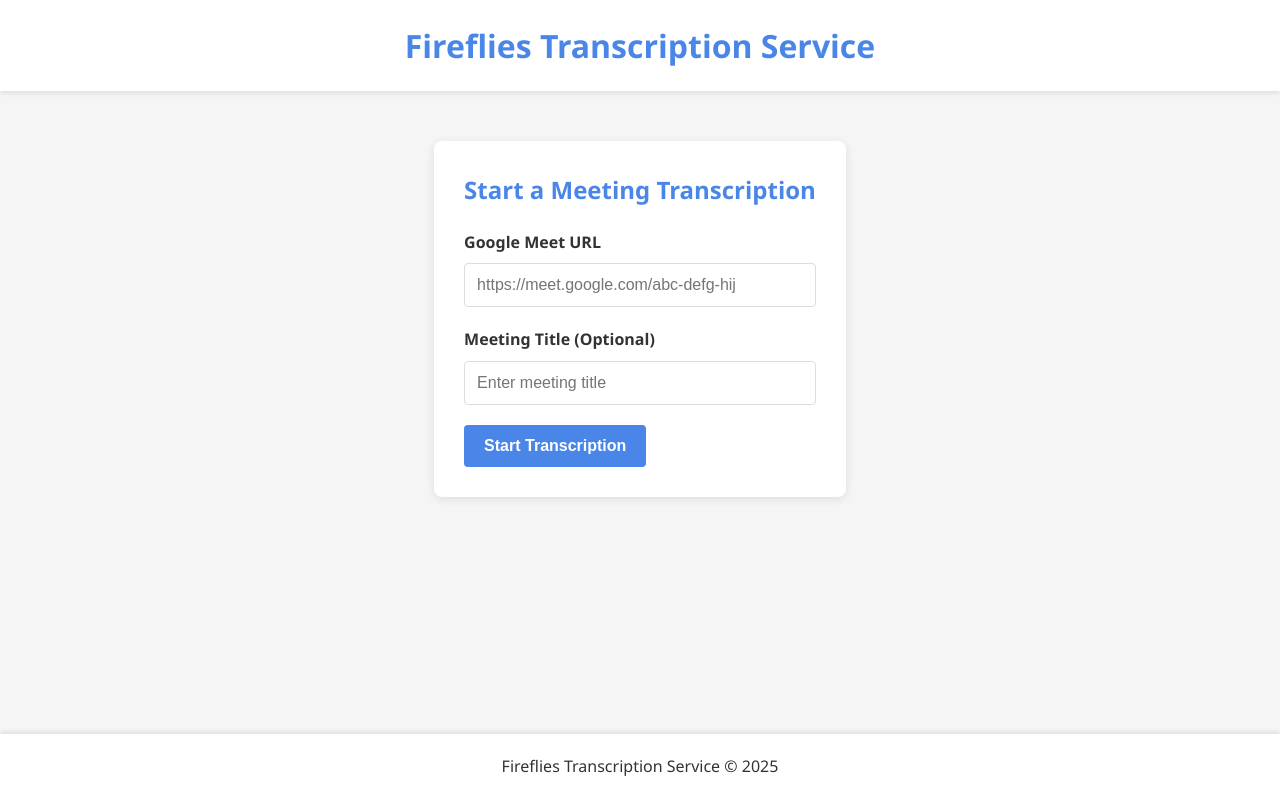
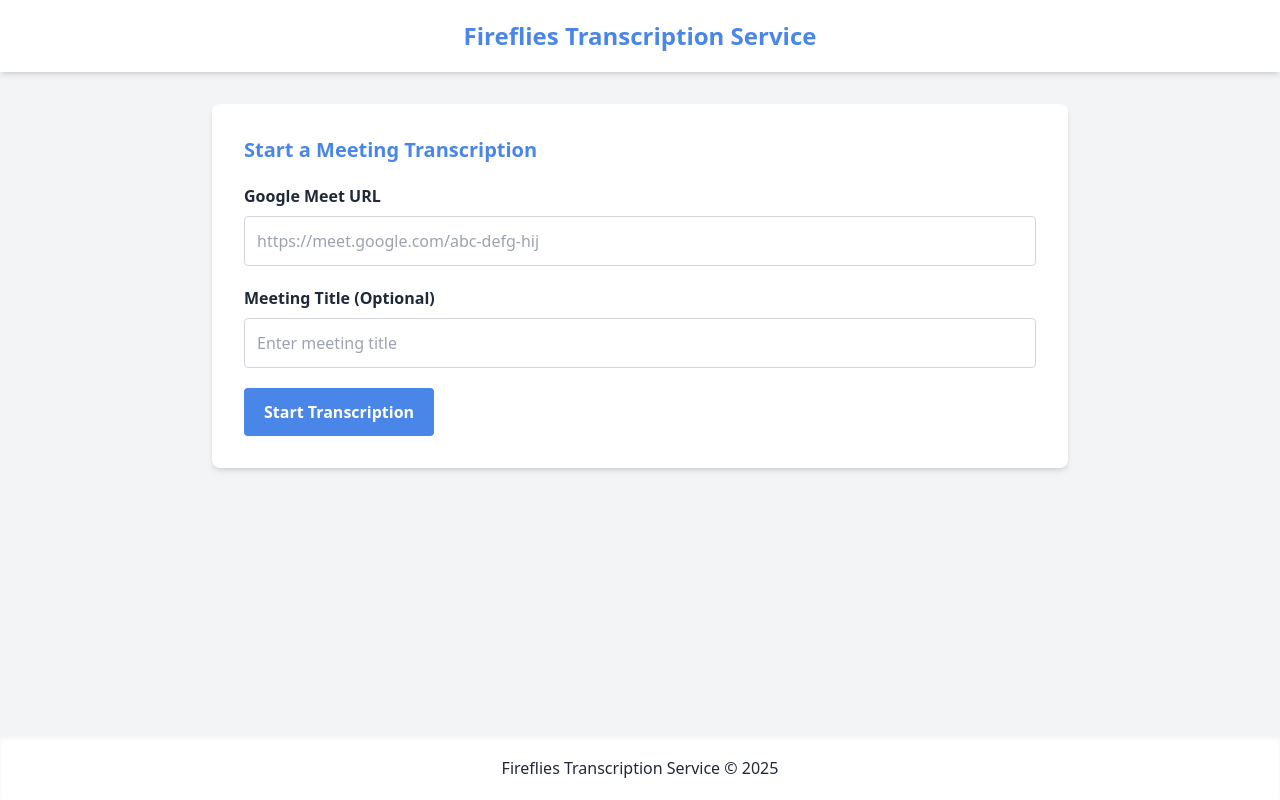
Before and after one commit to hculap/decode-poc-module-2, a Flask app: page / in a window 1280 px wide. Run offline with Flask 3, Linux system fonts and the light colour scheme; some libraries are stand-ins or nearby versions.

Commit message:
Refine JS app

```diff
--- a/app/templates/index.html
+++ b/app/templates/index.html
@@ -4,453 +4,216 @@
     <meta charset="UTF-8">
     <meta name="viewport" content="width=device-width, initial-scale=1.0">
     <title>Fireflies Transcription Service</title>
-    <style>
-        :root {
-            --primary-color: #4a86e8;
-            --secondary-color: #6d9eeb;
-            --accent-color: #3c78d8;
-            --text-color: #333;
-            --light-gray: #f5f5f5;
-            --border-color: #ddd;
-            --success-color: #4caf50;
-            --warning-color: #ffa000;
-            --info-color: #03a9f4;
-            --error-color: #f44336;
+    <script src="https://cdn.tailwindcss.com"></script>
+    <script>
+        tailwind.config = {
+            theme: {
+                extend: {
+                    colors: {
+                        primary: '#4a86e8',
+                        secondary: '#6d9eeb',
+                        accent: '#3c78d8',
+                        success: '#4caf50',
+                        warning: '#ffa000',
+                        info: '#03a9f4',
+                        error: '#f44336'
+                    }
+                }
+            }
         }
-
-        * {
-            box-sizing: border-box;
-            margin: 0;
-            padding: 0;
-        }
-
-        body {
-            font-family: 'Segoe UI', Tahoma, Geneva, Verdana, sans-serif;
-            line-height: 1.6;
-            color: var(--text-color);
-            background-color: var(--light-gray);
-            display: flex;
-            flex-direction: column;
-            min-height: 100vh;
-        }
-
-        .container {
-            max-width: 900px;
-            margin: 0 auto;
-            padding: 20px;
-            flex: 1;
-        }
-
-        header {
-            background-color: white;
-            box-shadow: 0 2px 5px rgba(0, 0, 0, 0.1);
-            padding: 20px 0;
-            margin-bottom: 30px;
-        }
-
-        header h1 {
-            text-align: center;
-            color: var(--primary-color);
-        }
-
-        .screen {
-            display: none;
-            background-color: white;
-            border-radius: 8px;
-            box-shadow: 0 2px 10px rgba(0, 0, 0, 0.1);
-            padding: 30px;
-        }
-
-        .active {
-            display: block;
-        }
-
-        h2 {
-            margin-bottom: 20px;
-            color: var(--primary-color);
-        }
-
-        .form-group {
-            margin-bottom: 20px;
-        }
-
-        label {
-            display: block;
-            margin-bottom: 8px;
-            font-weight: 600;
-        }
-
-        input, textarea {
-            width: 100%;
-            padding: 12px;
-            border: 1px solid var(--border-color);
-            border-radius: 4px;
-            font-size: 16px;
-        }
-
-        input:focus, textarea:focus {
-            outline: none;
-            border-color: var(--primary-color);
-            box-shadow: 0 0 0 2px rgba(74, 134, 232, 0.2);
-        }
-
-        button {
-            background-color: var(--primary-color);
-            color: white;
-            border: none;
-            padding: 12px 20px;
-            border-radius: 4px;
-            cursor: pointer;
-            font-size: 16px;
-            font-weight: 600;
-            transition: background-color 0.2s;
-        }
-
-        button:hover {
-            background-color: var(--accent-color);
-        }
-
-        .loading {
-            text-align: center;
-            padding: 40px 0;
-        }
-
-        .loading-animation {
-            display: inline-block;
-            width: 80px;
-            height: 80px;
-            margin-bottom: 20px;
-        }
-
-        .loading-animation:after {
-            content: " ";
-            display: block;
-            width: 64px;
-            height: 64px;
-            margin: 8px;
-            border-radius: 50%;
-            border: 6px solid var(--primary-color);
-            border-color: var(--primary-color) transparent var(--primary-color) transparent;
-            animation: loading-animation 1.2s linear infinite;
-        }
-
-        @keyframes loading-animation {
-            0% { transform: rotate(0deg); }
-            100% { transform: rotate(360deg); }
-        }
-
-        .transcript-container {
-            max-height: 500px;
-            overflow-y: auto;
-            padding: 15px;
-            border: 1px solid var(--border-color);
-            border-radius: 4px;
-            background-color: var(--light-gray);
-            margin-bottom: 20px;
-            white-space: pre-line;
-        }
-
-        .transcript-line {
-            margin-bottom: 10px;
-        }
-
-        .transcript-speaker {
-            font-weight: bold;
-            color: var(--primary-color);
-        }
-
-        .speaker-text {
-            color: var(--text-color);
-        }
-
-        .error-message {
-            background-color: #ffebee;
-            color: #c62828;
-            padding: 10px;
-            border-radius: 4px;
-            margin-bottom: 20px;
-            display: none;
-        }
-
-        .meeting-details {
-            background-color: var(--light-gray);
-            padding: 15px;
-            border-radius: 4px;
-            margin-bottom: 20px;
-        }
-
-        .meeting-details p {
-            margin-bottom: 8px;
-        }
-
-        .button-group {
-            display: flex;
-            gap: 10px;
-        }
-
-        footer {
-            text-align: center;
-            padding: 20px;
-            background-color: white;
-            box-shadow: 0 -2px 5px rgba(0, 0, 0, 0.1);
-            margin-top: 30px;
-        }
-
-        .status-indicator {
-            display: inline-block;
-            width: 12px;
-            height: 12px;
-            border-radius: 50%;
-            margin-right: 8px;
-        }
-
-        .status-pending {
-            background-color: var(--warning-color);
-        }
-
-        .status-complete {
-            background-color: var(--success-color);
-        }
-
-        .notification {
-            position: fixed;
-            top: 20px;
-            right: 20px;
-            padding: 15px 20px;
-            background-color: #4caf50;
-            color: white;
-            border-radius: 4px;
-            box-shadow: 0 2px 10px rgba(0, 0, 0, 0.2);
-            opacity: 0;
-            transition: opacity 0.3s ease;
-            z-index: 1000;
-        }
-
-        .notification.show {
-            opacity: 1;
-        }
-
-        /* Styles for meeting list */
-        .meeting-list-container {
-            margin-bottom: 20px;
-            max-height: 500px;
-            overflow-y: auto;
-        }
-
-        .meeting-card {
-            background-color: white;
-            border: 1px solid var(--border-color);
-            border-radius: 4px;
-            padding: 15px;
-            margin-bottom: 15px;
-            transition: transform 0.2s, box-shadow 0.2s;
-            cursor: pointer;
-            position: relative;
-        }
-
-        .meeting-card:hover {
-            transform: translateY(-2px);
-            box-shadow: 0 4px 8px rgba(0, 0, 0, 0.1);
-        }
-
-        .meeting-card h3 {
-            margin-bottom: 10px;
-            color: var(--primary-color);
-        }
-
-        .meeting-card p {
-            margin-bottom: 5px;
-        }
-
-        .meeting-status {
-            display: inline-block;
-            padding: 3px 8px;
-            border-radius: 12px;
-            font-size: 12px;
-            font-weight: 600;
-            margin-left: 10px;
-        }
-
-        .status-completed {
-            background-color: #e8f5e9;
-            color: #2e7d32;
-        }
-
-        .status-pending {
-            background-color: #fff8e1;
-            color: #f57f17;
-        }
-
-        /* Status summary styles */
-        .status-summary {
-            display: flex;
-            justify-content: space-between;
-            margin-bottom: 15px;
-            background: white;
-            padding: 10px 15px;
-            border-radius: 4px;
-            box-shadow: 0 1px 3px rgba(0,0,0,0.1);
-            flex-wrap: wrap;
-        }
-
-        .status-summary-item {
-            display: flex;
-            align-items: center;
-            margin-right: 15px;
-            margin-bottom: 5px;
-        }
-
-        .status-count {
-            font-weight: bold;
-            margin-right: 5px;
-        }
-
-        .filter-controls {
-            display: flex;
-            gap: 10px;
-            margin-bottom: 15px;
-            flex-wrap: wrap;
-        }
-
-        .filter-button {
-            padding: 6px 12px;
-            border-radius: 20px;
-            border: 1px solid var(--border-color);
-            background: white;
-            color: #333;
-            cursor: pointer;
-            font-size: 14px;
-            transition: all 0.2s;
-        }
-
-        .filter-button:hover {
-            box-shadow: 0 2px 5px rgba(0,0,0,0.1);
-        }
-
-        .filter-button.active {
-            background-color: var(--primary-color);
-            color: white;
-            border-color: var(--primary-color);
-        }
-
-        .status-badge {
-            position: absolute;
-            top: 10px;
-            right: 10px;
-            padding: 3px 8px;
-            border-radius: 12px;
-            font-size: 12px;
-            font-weight: 600;
-        }
-    </style>
+    </script>
 </head>
-<body>
-    <header>
-        <h1>Fireflies Transcription Service</h1>
+<body class="flex flex-col min-h-screen bg-gray-100 text-gray-800 font-sans">
+    <header class="bg-white shadow-md py-5 mb-8">
+        <h1 class="text-center text-primary font-bold text-2xl">Fireflies Transcription Service</h1>
     </header>
 
-    <div class="container">
+    <div class="container max-w-4xl mx-auto px-5 flex-grow">
         <!-- Error message display -->
-        <div id="errorMessage" class="error-message"></div>
+        <div id="errorMessage" class="hidden bg-red-50 text-red-800 p-3 rounded mb-5"></div>
 
         <!-- Initial Loading Screen -->
-        <div id="loaderScreen" class="screen active">
-            <div class="loading">
-                <div class="loading-animation"></div>
-                <p>Loading project data...</p>
+        <div id="loaderScreen" class="screen bg-white rounded-lg shadow-md p-8 active">
+            <div class="text-center py-10">
+                <div class="inline-block w-20 h-20 mb-5 relative">
+                    <div class="absolute w-16 h-16 border-4 border-primary border-t-transparent rounded-full animate-spin"></div>
+                </div>
+                <p class="mb-2">Loading project data...</p>
                 <p>Please wait while we retrieve your meeting information.</p>
             </div>
         </div>
 
         <!-- Meeting List Screen -->
-        <div id="meetingListScreen" class="screen">
-            <h2>Project Meetings</h2>
-            <div class="meeting-details">
-                <p><strong>Project ID:</strong> <span id="listProjectId"></span></p>
+        <div id="meetingListScreen" class="screen bg-white rounded-lg shadow-md p-8">
+            <h2 class="text-xl text-primary font-bold mb-5">Project Meetings</h2>
+            <div class="bg-gray-100 p-4 rounded mb-5">
+                <p><span class="font-semibold">Project ID:</span> <span id="listProjectId"></span></p>
             </div>
 
             <!-- Status Summary Section -->
-            <div class="status-summary" id="statusSummary">
+            <div class="flex justify-between mb-4 bg-white p-3 rounded shadow-sm flex-wrap" id="statusSummary">
                 <!-- Status counts will be populated here -->
             </div>
 
             <!-- Filter Controls -->
-            <div class="filter-controls" id="filterControls">
-                <button class="filter-button active" data-filter="all">All Meetings</button>
-                <button class="filter-button" data-filter="completed">Completed</button>
-                <button class="filter-button" data-filter="pending">Pending</button>
+            <div class="flex gap-3 mb-4 flex-wrap" id="filterControls">
+                <button class="filter-button px-3 py-1.5 rounded-full border border-gray-300 bg-white text-gray-800 text-sm transition-all hover:shadow-sm active" data-filter="all">All Meetings</button>
+                <button class="filter-button px-3 py-1.5 rounded-full border border-gray-300 bg-white text-gray-800 text-sm transition-all hover:shadow-sm" data-filter="completed">Completed</button>
+                <button class="filter-button px-3 py-1.5 rounded-full border border-gray-300 bg-white text-gray-800 text-sm transition-all hover:shadow-sm" data-filter="pending">Pending</button>
             </div>
 
-            <div id="meetingsList" class="meeting-list-container">
+            <div id="meetingsList" class="mb-5 max-h-96 overflow-y-auto">
                 <!-- Meetings will be populated here -->
             </div>
-            <div class="button-group">
-                <button id="startNewFromListButton">Start New Meeting</button>
+            <div class="flex gap-3">
+                <button id="startNewFromListButton" class="px-5 py-3 bg-primary text-white rounded font-semibold transition-colors hover:bg-accent">Start New Meeting</button>
             </div>
         </div>
 
         <!-- Input Form Screen -->
-        <div id="inputScreen" class="screen">
-            <h2>Start a Meeting Transcription</h2>
+        <div id="inputScreen" class="screen bg-white rounded-lg shadow-md p-8">
+            <h2 class="text-xl text-primary font-bold mb-5">Start a Meeting Transcription</h2>
             <form id="meetingForm">
-                <div class="form-group">
-                    <label for="googleMeetUrl">Google Meet URL</label>
-                    <input type="url" id="googleMeetUrl" placeholder="https://meet.google.com/abc-defg-hij" required>
+                <div class="mb-5">
+                    <label for="googleMeetUrl" class="block mb-2 font-semibold">Google Meet URL</label>
+                    <input type="url" id="googleMeetUrl" placeholder="https://meet.google.com/abc-defg-hij"
+                           class="w-full p-3 border border-gray-300 rounded text-base focus:outline-none focus:border-primary focus:ring-2 focus:ring-primary/20" required>
                 </div>
-                <div class="form-group">
-                    <label for="meetingTitle">Meeting Title (Optional)</label>
-                    <input type="text" id="meetingTitle" placeholder="Enter meeting title">
+                <div class="mb-5">
+                    <label for="meetingTitle" class="block mb-2 font-semibold">Meeting Title (Optional)</label>
+                    <input type="text" id="meetingTitle" placeholder="Enter meeting title"
+                           class="w-full p-3 border border-gray-300 rounded text-base focus:outline-none focus:border-primary focus:ring-2 focus:ring-primary/20">
                 </div>
-                <button type="submit">Start Transcription</button>
+                <button type="submit" class="px-5 py-3 bg-primary text-white rounded font-semibold transition-colors hover:bg-accent">Start Transcription</button>
             </form>
         </div>
 
         <!-- Screen 2: Waiting for Meeting -->
-        <div id="waitingScreen" class="screen">
-            <h2>Transcription in Progress</h2>
-            <div class="loading">
-                <div class="loading-animation"></div>
-                <p>Waiting for the meeting to complete...</p>
+        <div id="waitingScreen" class="screen bg-white rounded-lg shadow-md p-8">
+            <h2 class="text-xl text-primary font-bold mb-5">Transcription in Progress</h2>
+            <div class="text-center py-10">
+                <div class="inline-block w-20 h-20 mb-5 relative">
+                    <div class="absolute w-16 h-16 border-4 border-primary border-t-transparent rounded-full animate-spin"></div>
+                </div>
+                <p class="mb-2">Waiting for the meeting to complete...</p>
                 <p>The transcript will be available once the meeting has ended and been processed.</p>
             </div>
-            <div class="meeting-details">
-                <h3>Meeting Details</h3>
-                <p><strong>Meeting URL:</strong> <span id="displayMeetingUrl"></span></p>
-                <p><strong>Project ID:</strong> <span id="displayProjectId"></span></p>
-                <p><strong>Status:</strong> <span class="status-indicator status-pending"></span> Pending</p>
+            <div class="bg-gray-100 p-4 rounded mb-5">
+                <h3 class="font-bold mb-2">Meeting Details</h3>
+                <p class="mb-2"><span class="font-semibold">Meeting URL:</span> <span id="displayMeetingUrl"></span></p>
+                <p class="mb-2"><span class="font-semibold">Project ID:</span> <span id="displayProjectId"></span></p>
+                <p><span class="font-semibold">Status:</span>
+                    <span class="inline-block w-3 h-3 rounded-full bg-warning mr-2"></span> Pending
+                </p>
             </div>
-            <div class="button-group">
-                <button id="checkStatusButton">Check Status</button>
-                <button id="startNewButton">Start New Transcription</button>
-                <button id="backToListButton">Back to Meeting List</button>
+            <div class="flex gap-3 flex-wrap">
+                <button id="checkStatusButton" class="px-5 py-3 bg-primary text-white rounded font-semibold transition-colors hover:bg-accent">Check Status</button>
+                <button id="startNewButton" class="px-5 py-3 bg-primary text-white rounded font-semibold transition-colors hover:bg-accent">Start New Transcription</button>
+                <button id="backToListButton" class="px-5 py-3 bg-primary text-white rounded font-semibold transition-colors hover:bg-accent">Back to Meeting List</button>
             </div>
         </div>
 
         <!-- Screen 3: Transcript Display -->
-        <div id="transcriptScreen" class="screen">
-            <h2>Meeting Transcript</h2>
-            <div class="meeting-details">
-                <h3>Meeting Details</h3>
-                <p><strong>Meeting URL:</strong> <span id="transcriptMeetingUrl"></span></p>
-                <p><strong>Project ID:</strong> <span id="transcriptProjectId"></span></p>
-                <p><strong>Meeting Date:</strong> <span id="transcriptMeetingDate"></span></p>
-                <p><strong>Status:</strong> <span class="status-indicator status-complete"></span> Complete</p>
+        <div id="transcriptScreen" class="screen bg-white rounded-lg shadow-md p-8">
+            <h2 class="text-xl text-primary font-bold mb-5">Meeting Transcript</h2>
+            <div class="bg-gray-100 p-4 rounded mb-5">
+                <h3 class="font-bold mb-2">Meeting Details</h3>
+                <p class="mb-2"><span class="font-semibold">Meeting URL:</span> <span id="transcriptMeetingUrl"></span></p>
+                <p class="mb-2"><span class="font-semibold">Project ID:</span> <span id="transcriptProjectId"></span></p>
+                <p class="mb-2"><span class="font-semibold">Meeting Date:</span> <span id="transcriptMeetingDate"></span></p>
+                <p><span class="font-semibold">Status:</span>
+                    <span class="status-indicator status-complet
+                </p>
             </div>
-            <div class="transcript-container" id="transcriptContent"></div>
-            <div class="button-group">
-                <button id="newTranscriptionButton">Start New Transcription</button>
-                <button id="backToListFromTranscriptButton">Back to Meeting List</button>
+            <div class="max-h-96 overflow-y-auto p-4 border border-gray-300 rounded bg-gray-100 mb-5 whitespace-pre-line" id="transcriptContent"></div>
+            <div class="flex gap-3 flex-wrap">
+                <button id="newTranscriptionButton" class="px-5 py-3 bg-primary text-white rounded font-semibold transition-colors hover:bg-accent">Start New Transcription</button>
+                <button id="backToListFromTranscriptButton" class="px-5 py-3 bg-primary text-white rounded font-semibold transition-colors hover:bg-accent">Back to Meeting List</button>
             </div>
         </div>
     </div>
 
-    <div id="notification" class="notification"></div>
+    <div id="notification" class="notification fixed top-5 right-5 p-4 bg-success text-white rounded shadow-lg opacity-0 transition-opacity duration-300 z-10"></div>
 
-    <footer>
+    <footer class="bg-white shadow-inner py-5 mt-8 text-center">
         <p>Fireflies Transcription Service &copy; 2025</p>
     </footer>
 
     <!-- Load the external JavaScript file -->
     <script src="{{ url_for('static', filename='js/app.js') }}"></script>
+
+    <style>
+    /* We need to keep a few custom styles for JavaScript compatibility */
+    .screen {
+        display: none;
+    }
+
+    .screen.active {
+        display: block;
+    }
+
+    .notification.show {
+        opacity: 1;
+    }
+
+    .filter-button.active {
+        background-color: #4a86e8;
+        color: white;
+        border-color: #4a86e8;
+    }
+
+    /* Meeting card styles for JS compatibility */
+    .meeting-card {
+        background-color: white;
+        border: 1px solid #ddd;
+        border-radius: 0.25rem;
+        padding: 1rem;
+        margin-bottom: 1rem;
+        transition: transform 0.2s, box-shadow 0.2s;
+        cursor: pointer;
+        position: relative;
+    }
+
+    .meeting-card:hover {
+        transform: translateY(-2px);
+        box-shadow: 0 4px 8px rgba(0, 0, 0, 0.1);
+    }
+
+    .status-badge {
+        position: absolute;
+        top: 0.625rem;
+        right: 0.625rem;
+        padding: 0.1875rem 0.5rem;
+        border-radius: 0.75rem;
+        font-size: 0.75rem;
+        font-weight: 600;
+    }
+
+    .status-completed {
+        background-color: #e8f5e9;
+        color: #2e7d32;
+    }
+
+    .status-pending {
+        background-color: #fff8e1;
+        color: #f57f17;
+    }
+
+    .status-indicator {
+        display: inline-block;
+        width: 0.75rem;
+        height: 0.75rem;
+        border-radius: 50%;
+        margin-right: 0.5rem;
+    }
+
+    .status-complete {
+        background-color: #4caf50;
+    }
+
+    .status-pending {
+        background-color: #ffa000;
+    }
+    </style>
 </body>
 </html>
```
